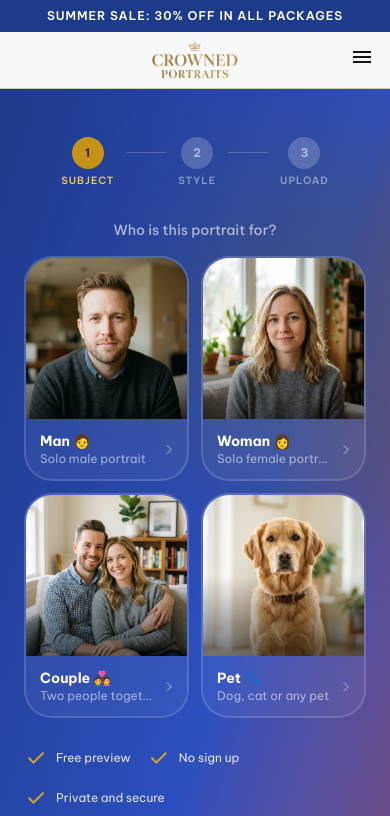
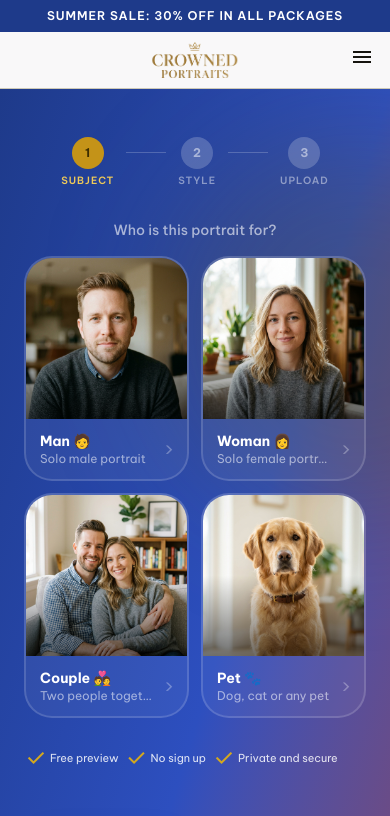
Before and after one commit to niconiconico32/aimascot, a Next.js app: page / in a window 390 px wide. Shown: the top 816 px of the page. Built offline with nearby package versions, Linux system fonts and the light colour scheme.

Commit message:
fix: keep check items on one line (flex-nowrap)

```diff
--- a/src/app/page.tsx
+++ b/src/app/page.tsx
@@ -106,17 +106,17 @@ export default function Home() {
 
               <PortraitWizard />
 
-              <div className="flex flex-wrap gap-4 text-xs text-[color:rgba(255,255,255,0.85)]">
-                <div className="flex items-center gap-2">
-                  <span className="material-symbols-outlined text-[12px] text-[var(--tertiary-fixed-dim)]">check</span>
+              <div className="flex flex-nowrap items-center gap-1.5 text-[11px] text-[color:rgba(255,255,255,0.85)] sm:gap-4 sm:text-xs">
+                <div className="flex items-center gap-0.5 sm:gap-2">
+                  <span className="material-symbols-outlined text-[11px] text-[var(--tertiary-fixed-dim)] sm:text-[14px]">check</span>
                   <span>Free preview</span>
                 </div>
-                <div className="flex items-center gap-2">
-                  <span className="material-symbols-outlined text-[12px] text-[var(--tertiary-fixed-dim)]">check</span>
+                <div className="flex items-center gap-0.5 sm:gap-2">
+                  <span className="material-symbols-outlined text-[11px] text-[var(--tertiary-fixed-dim)] sm:text-[14px]">check</span>
                   <span>No sign up</span>
                 </div>
-                <div className="flex items-center gap-2">
-                  <span className="material-symbols-outlined text-[12px] text-[var(--tertiary-fixed-dim)]">check</span>
+                <div className="flex items-center gap-0.5 sm:gap-2">
+                  <span className="material-symbols-outlined text-[11px] text-[var(--tertiary-fixed-dim)] sm:text-[14px]">check</span>
                   <span>Private and secure</span>
                 </div>
               </div>
```
